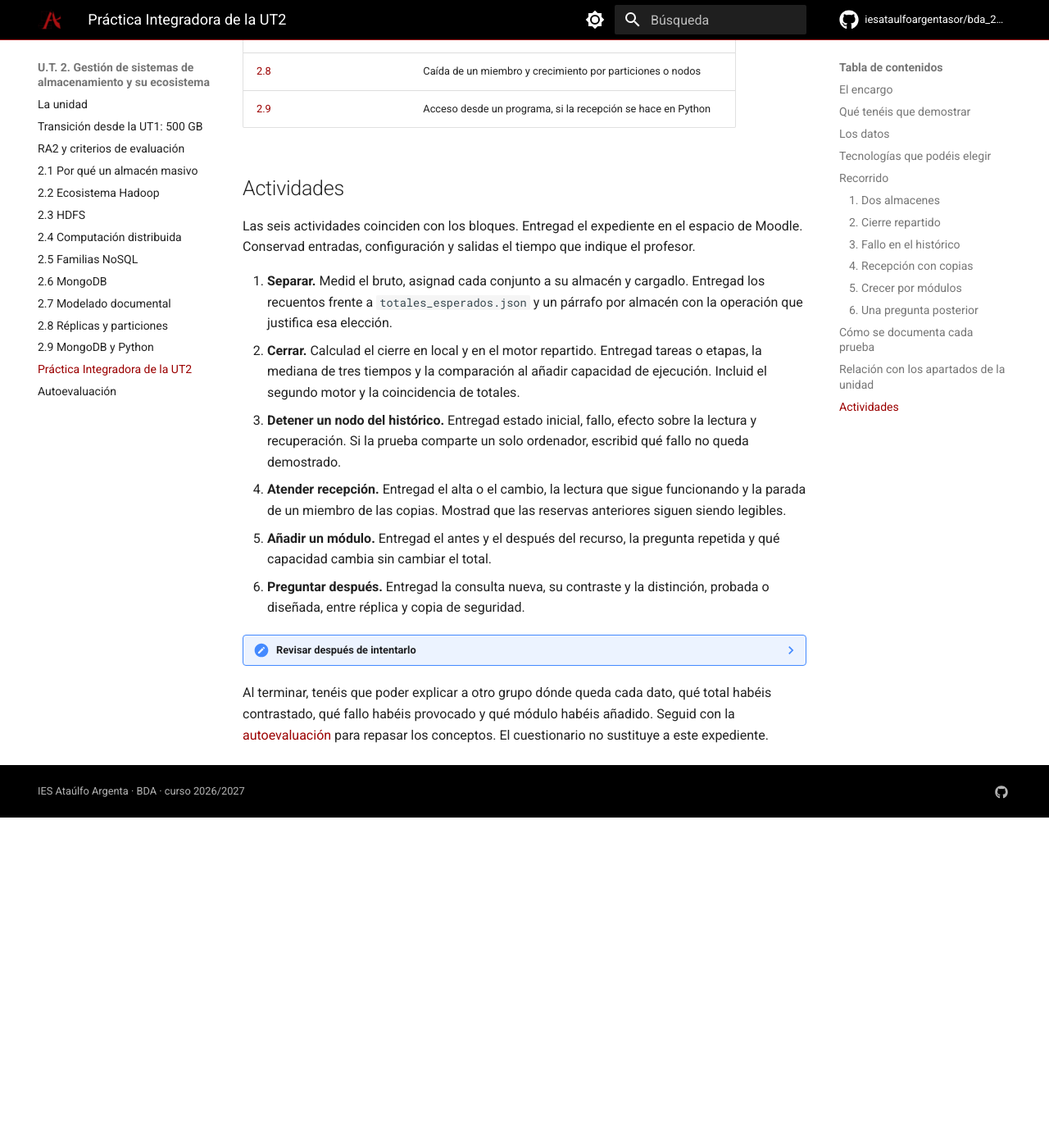
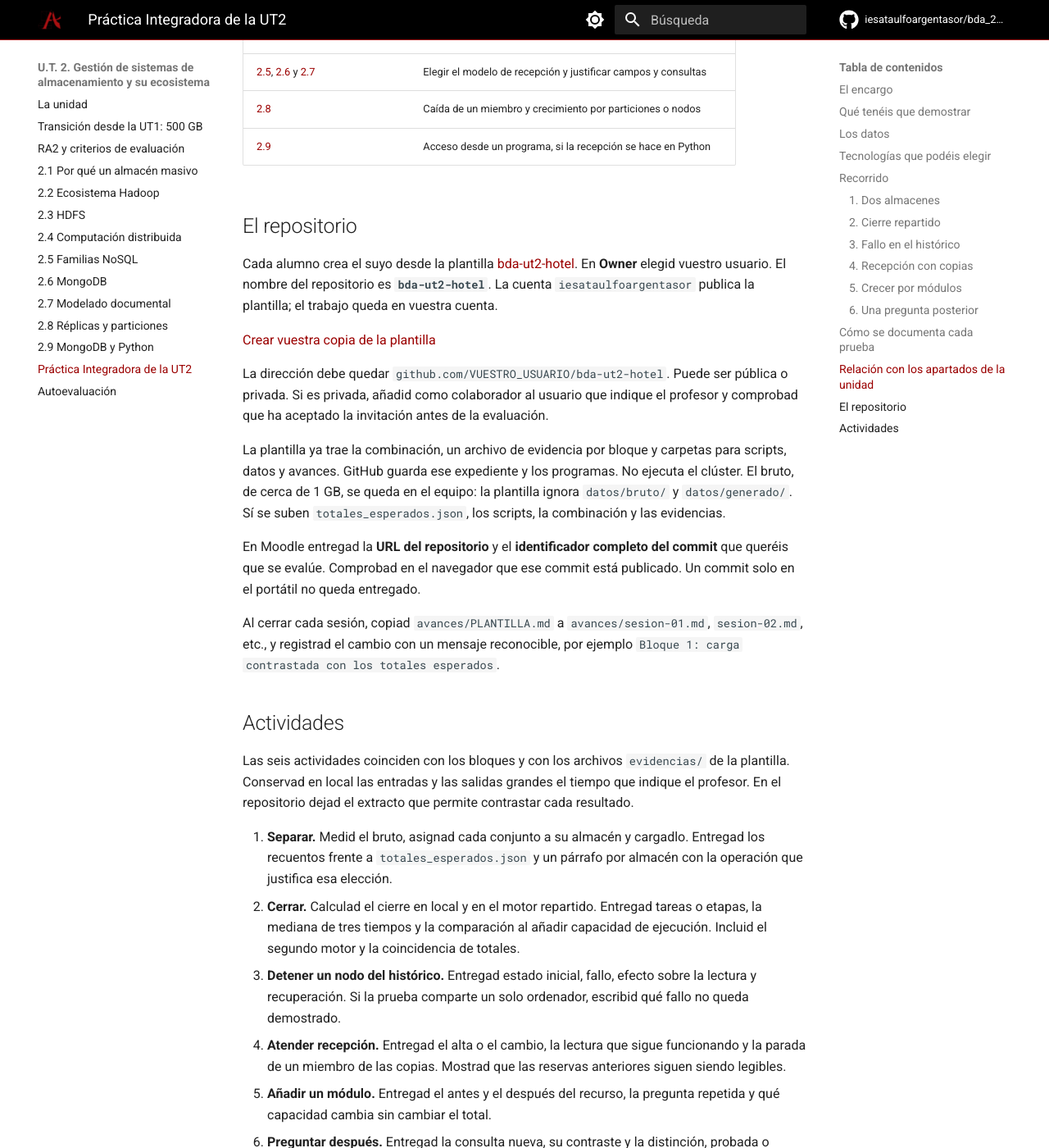
Before and after one commit to iesataulfoargentasor/bda_2026_2027, an MkDocs documentation site: the page built from docs/ut2/practica-integradora.md, in a window 1280 px wide and 1400 px high, scrolled down 7377 px. Shown: the whole window at 82% size. Built offline with MkDocs 1.6.1 and Material for MkDocs 9.7.7, drawn with Linux system fonts in a browser that asks for light colours; comment, search, counter and statistics services are not loaded; before the commit the page ends 8373 px from its top, so only the background shows below that; some of the changed text lies outside the part shown.

Commit message:
La práctica integradora de la UT2 se entrega desde la plantilla de GitHub.
Co-authored-by: Cursor <cursoragent@cursor.com>

```diff
--- a/docs/ut2/practica-integradora.md
+++ b/docs/ut2/practica-integradora.md
@@ -10,12 +10,12 @@ tags:
 
 Esta práctica cierra la **UT2**. Durante unas **35 horas** vais a gestionar el almacenamiento y el procesamiento del [grupo hotelero de Cantabria](../ut1/caso-hotel.md): el histórico que se recorre entero en el cierre y la recepción que sigue cambiando reservas. El encargo desarrolla el **[RA2](ra2.md)** en sus criterios **a)** a **e)**.
 
-Los apartados [2.1](por-que-almacenamiento.md) a [2.9](pymongo.md) siguen siendo la referencia técnica y trabajan con ficheros pequeños para poder revisar cada comando. Aquí conectáis esas funciones con un conjunto ficticio de cerca de **1 GB** y con dos usos distintos del mismo negocio. La entrega formal y sus condiciones se concretan en Moodle. Esta página no sustituye a la [autoevaluación](autoevaluacion.md).
+Los apartados [2.1](por-que-almacenamiento.md) a [2.9](pymongo.md) siguen siendo la referencia técnica y trabajan con ficheros pequeños para poder revisar cada comando. Aquí conectáis esas funciones con un conjunto ficticio de cerca de **1 GB** y con dos usos distintos del mismo negocio. Cada alumno trabaja en un repositorio propio, creado desde la [plantilla](#el-repositorio). En Moodle se entregan la URL y el identificador del commit. Esta página no sustituye a la [autoevaluación](autoevaluacion.md).
 
 !!! info "Ruta de estudio"
     **Esencial:** elegir dos almacenes con funciones distintas, comprobar un cálculo repartido, probar un fallo definido, mantener la recepción ante la caída de un miembro y mostrar qué aporta añadir un módulo.
 
-    **Práctica:** un expediente con predicción, operación, salida e interpretación para cada criterio. Las herramientas de la unidad valen; también una alternativa que documentéis y que permita esas pruebas.
+    **Práctica:** un repositorio propio, con la combinación elegida y un expediente de predicción, operación, salida e interpretación para cada criterio. Las herramientas de la unidad valen; también una alternativa que documentéis y que permita esas pruebas.
 
     **Ampliación:** perfil de 5 a 10 GB, una segunda máquina física u otro motor. Su detalle adicional solo se exige si el profesor lo anuncia antes (véase [cómo trabajar la unidad](index.md#como-trabajar-la-unidad)).
 
@@ -162,9 +162,23 @@ Indicad las ayudas recibidas, incluidas las de una herramienta de inteligencia a
 | [2.8](replicas-shards.md) | Caída de un miembro y crecimiento por particiones o nodos |
 | [2.9](pymongo.md) | Acceso desde un programa, si la recepción se hace en Python |
 
+## El repositorio
+
+Cada alumno crea el suyo desde la plantilla [bda-ut2-hotel](https://github.com/iesataulfoargentasor/bda-ut2-hotel){target="_blank" rel="noopener"}. En **Owner** elegid vuestro usuario. El nombre del repositorio es **`bda-ut2-hotel`**. La cuenta `iesataulfoargentasor` publica la plantilla; el trabajo queda en vuestra cuenta.
+
+[Crear vuestra copia de la plantilla](https://github.com/iesataulfoargentasor/bda-ut2-hotel/generate){target="_blank" rel="noopener"}
+
+La dirección debe quedar `github.com/VUESTRO_USUARIO/bda-ut2-hotel`. Puede ser pública o privada. Si es privada, añadid como colaborador al usuario que indique el profesor y comprobad que ha aceptado la invitación antes de la evaluación.
+
+La plantilla ya trae la combinación, un archivo de evidencia por bloque y carpetas para scripts, datos y avances. GitHub guarda ese expediente y los programas. No ejecuta el clúster. El bruto, de cerca de 1 GB, se queda en el equipo: la plantilla ignora `datos/bruto/` y `datos/generado/`. Sí se suben `totales_esperados.json`, los scripts, la combinación y las evidencias.
+
+En Moodle entregad la **URL del repositorio** y el **identificador completo del commit** que queréis que se evalúe. Comprobad en el navegador que ese commit está publicado. Un commit solo en el portátil no queda entregado.
+
+Al cerrar cada sesión, copiad `avances/PLANTILLA.md` a `avances/sesion-01.md`, `sesion-02.md`, etc., y registrad el cambio con un mensaje reconocible, por ejemplo `Bloque 1: carga contrastada con los totales esperados`.
+
 ## Actividades
 
-Las seis actividades coinciden con los bloques. Entregad el expediente en el espacio de Moodle. Conservad entradas, configuración y salidas el tiempo que indique el profesor.
+Las seis actividades coinciden con los bloques y con los archivos `evidencias/` de la plantilla. Conservad en local las entradas y las salidas grandes el tiempo que indique el profesor. En el repositorio dejad el extracto que permite contrastar cada resultado.
 
 1. **Separar.** Medid el bruto, asignad cada conjunto a su almacén y cargadlo. Entregad los recuentos frente a `totales_esperados.json` y un párrafo por almacén con la operación que justifica esa elección.
 2. **Cerrar.** Calculad el cierre en local y en el motor repartido. Entregad tareas o etapas, la mediana de tres tiempos y la comparación al añadir capacidad de ejecución. Incluid el segundo motor y la coincidencia de totales.
```
